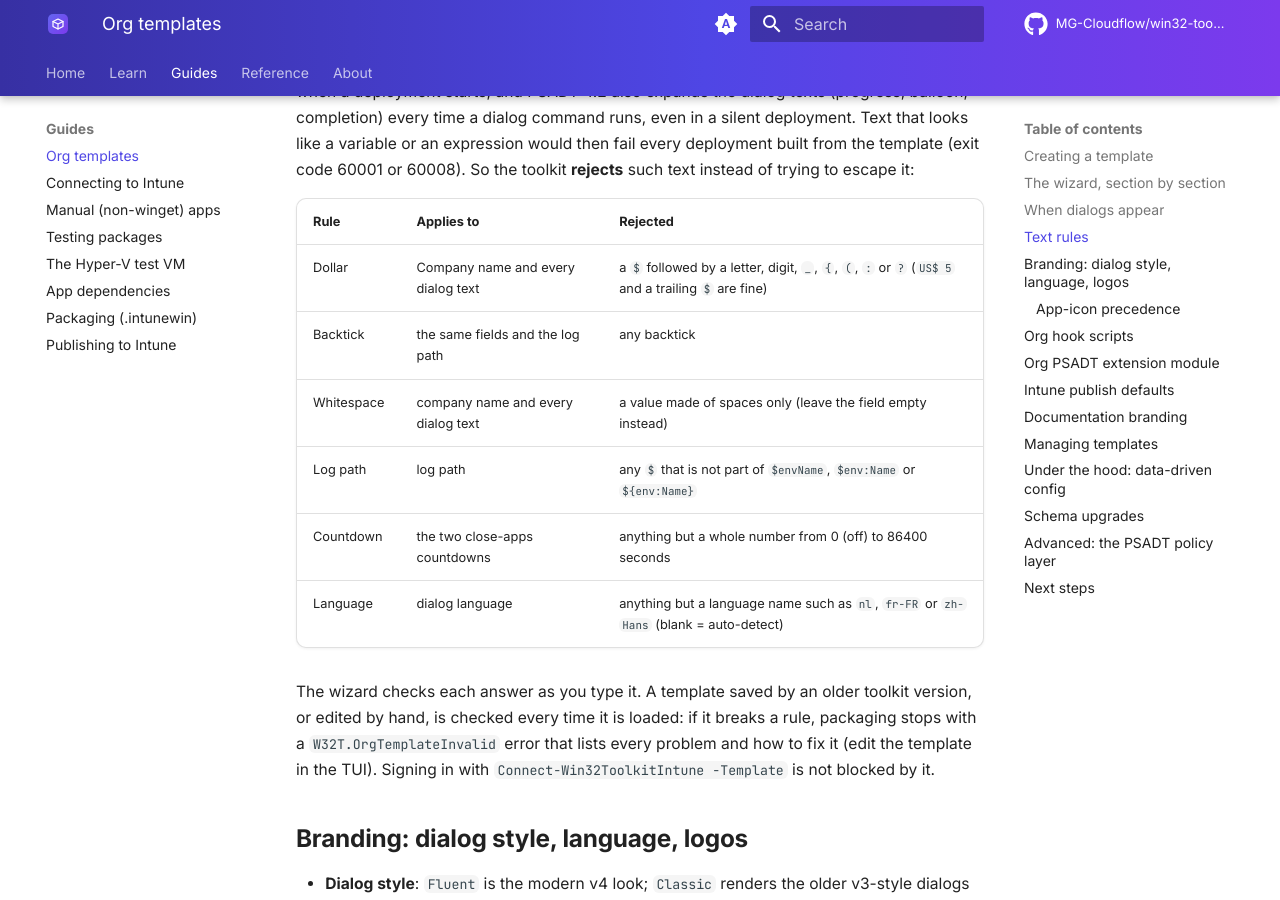
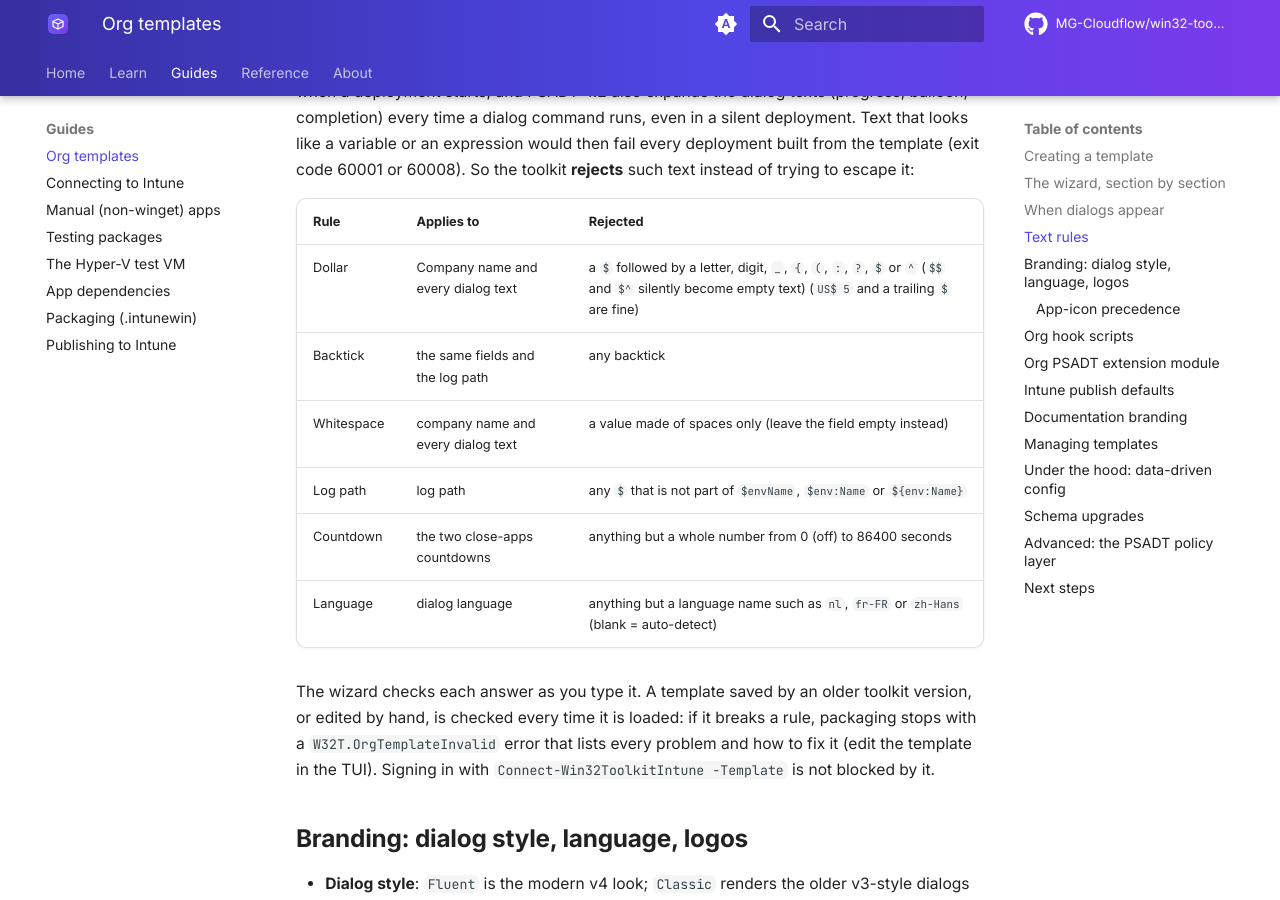
Before and after one commit to MG-Cloudflow/win32-toolkit, an MkDocs documentation site: the page built from docs/org-templates.md, in a window 1280 px wide and 900 px high, scrolled down 3030 px. Built offline with MkDocs 1.6.1 and Material for MkDocs 9.7.7, drawn with Linux system fonts in a browser that asks for light colours; comment, search, counter and statistics services are not loaded.

Commit message:
fix(org-template): reject $$ and $^ in dialog text
Follow-up to bc0c757 (fix(org-template): explicit branding assets; reject $ and backtick in dialog text).

The Dollar rule ('\$[\w{(:?]') missed PowerShell's automatic variables $$
and $^. PSADT expands every config.psd1 string on 4.1.8 and 4.2's
Test-ADTStringHasUnsafeExpansion refuses only '$(' and '${', so 'Contoso $$
IT' became 'Contoso  IT' on the device without any error (test campaign
2026-10-21, S10-F3; host check: ExpandString gives '[Contoso  IT and  x]'
on Windows PowerShell 5.1 and pwsh 7).

The rule's class now also holds '$' and '^' ('\$[\w{(:?$^]'); the token
extraction already names '$$' / '$^'. 'US$ 5' and a trailing '$' stay
legal. The message now says the deployment fails or the text changes.
docs/org-templates.md lists the two characters.

Tests: OrgTemplateText.unit rejects 'Contoso $$ IT', 'Contoso $^ IT',
'US$$ 5' and 'ends $$' in every text field (fails without the fix);
OrgUiBlocks.unit's shadow regex matches.

Co-Authored-By: Claude Opus 5.5 <noreply@anthropic.com>

```diff
--- a/docs/org-templates.md
+++ b/docs/org-templates.md
@@ -93,7 +93,7 @@ then fail every deployment built from the template (exit code 60001 or 60008). S
 
 | Rule | Applies to | Rejected |
 |---|---|---|
-| Dollar | Company name and every dialog text | a `$` followed by a letter, digit, `_`, `{`, `(`, `:` or `?` (`US$ 5` and a trailing `$` are fine) |
+| Dollar | Company name and every dialog text | a `$` followed by a letter, digit, `_`, `{`, `(`, `:`, `?`, `$` or `^` (`$$` and `$^` silently become empty text) (`US$ 5` and a trailing `$` are fine) |
 | Backtick | the same fields and the log path | any backtick |
 | Whitespace | company name and every dialog text | a value made of spaces only (leave the field empty instead) |
 | Log path | log path | any `$` that is not part of `$envName`, `$env:Name` or `${env:Name}` |
```
Also changed, not shown: 3 other files.
